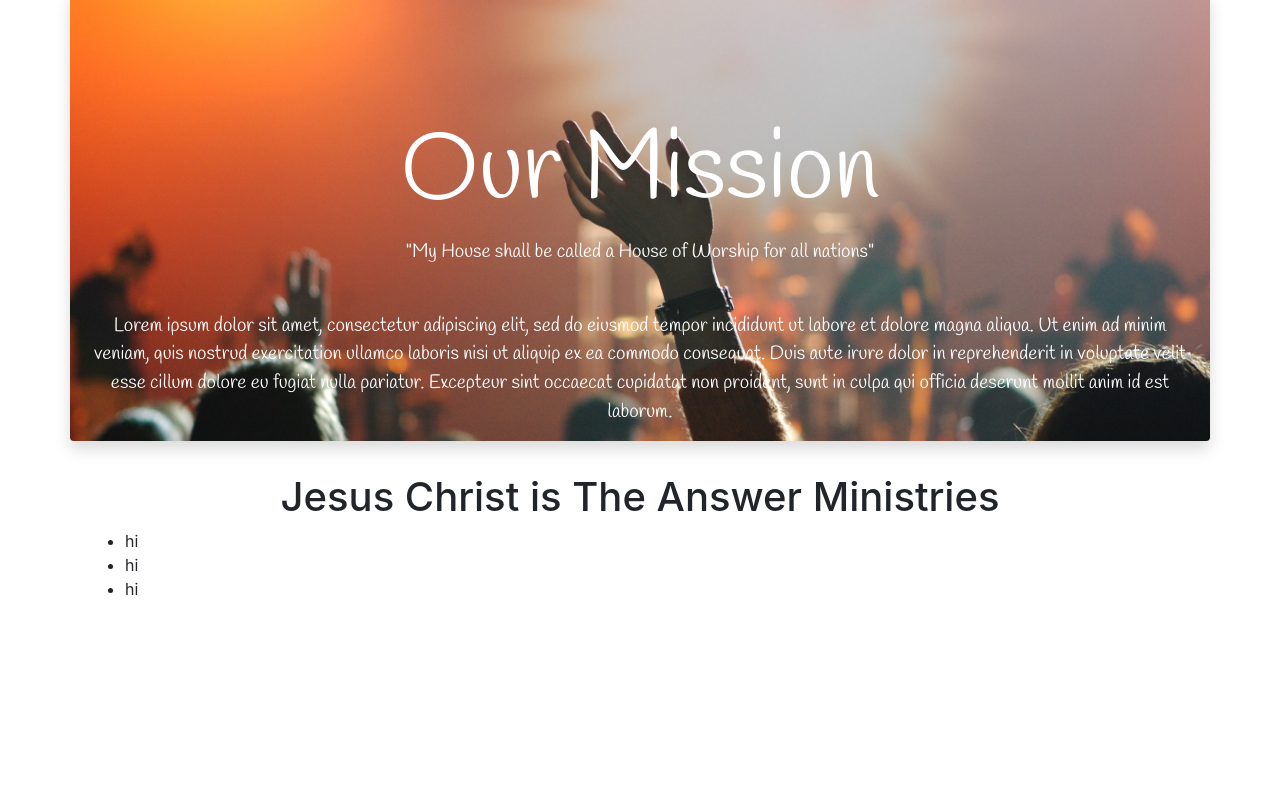
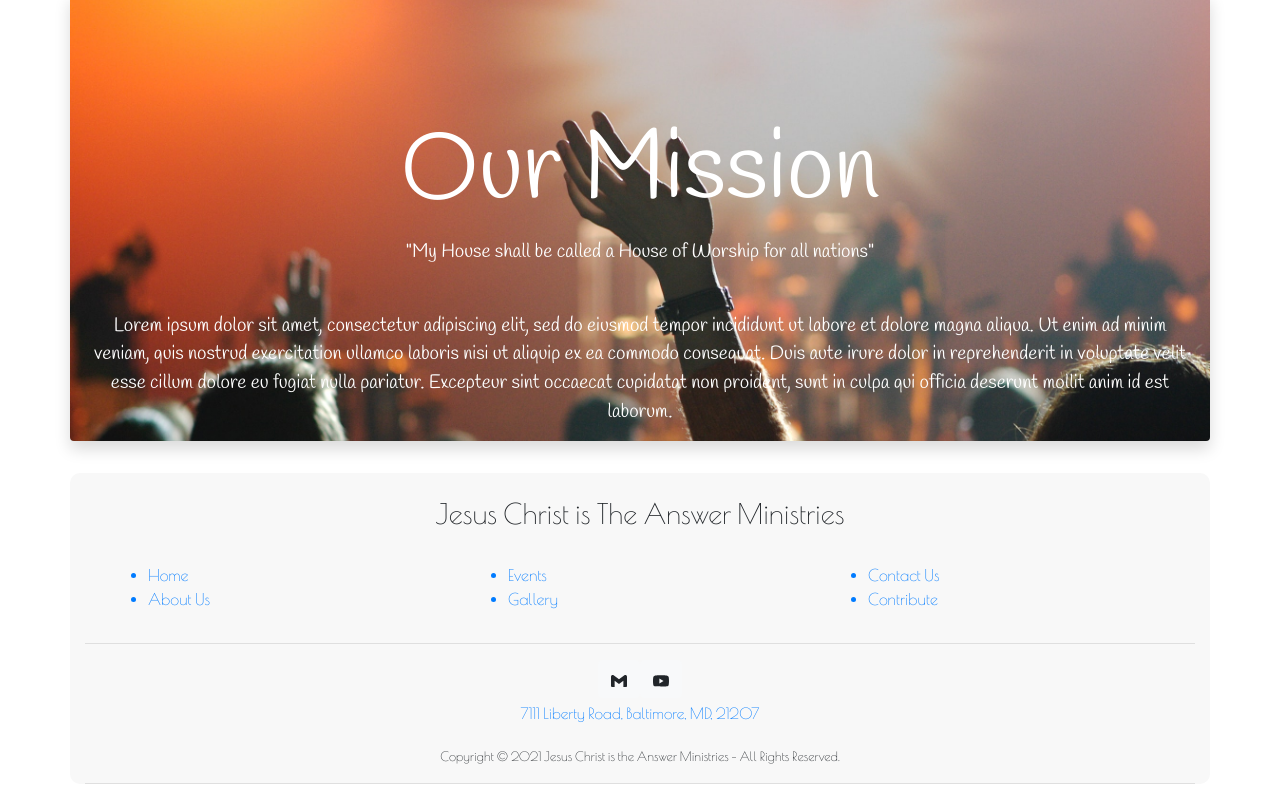
Before and after one commit to andrewkigara/new-church-website, a React (Create React App) app in the folder frontend/: page / in a window 1280 px wide. Shown: the part 1030-1830 px from the top of the page. Before the commit the page ends 1647 px from the top, so only its background shows below. Built offline with nearby package versions, Linux system fonts and the light colour scheme.

Commit message:
footer is pretty much done

```diff
--- a/frontend/src/App.js
+++ b/frontend/src/App.js
@@ -16,7 +16,6 @@ import { Events } from './Components/Pages/Events';
 import { Contribute } from './Components/Pages/Contribute';
 import { Contact } from './Components/Pages/Contact';
 import { NoMatch } from './Components/Pages/NoMatch';
-
 
 
 class App extends Component {
@@ -39,7 +38,6 @@ class App extends Component {
           </Switch>
         </Router>
 
-
         {/* Footer */}
         <Footer />
       </React.Fragment>
--- a/frontend/src/Components/Footer.css
+++ b/frontend/src/Components/Footer.css
@@ -1,3 +1,25 @@
-.footer {
-    background-color: white;
+@import url("https://fonts.googleapis.com/css2?family=Poiret+One&display=swap");
+
+.foo {
+  background-color: #f8f8f8;
+  border: 1px;
+  border-radius: 10px;
+  font-family: "Poiret One", cursive;
 }
+
+.foolinks {
+  text-decoration: none;
+
+  @media hover {
+    text-decoration: underline;
+  }
+}
+
+.addy {
+  text-decoration: none;
+  font-size: larger;
+
+  @media hover {
+    text-decoration: underline;
+  }
+}
--- a/frontend/src/Components/Footer.js
+++ b/frontend/src/Components/Footer.js
@@ -1,45 +1,61 @@
 import React from 'react';
 import './Footer.css';
+import { SiGmail,SiYoutube } from "react-icons/si";
+
 
 export const Footer =()=>{
     return (
-        <div className="footer container container-fluid">
+        <div className="foo footer container container-fluid">
             <div className="container text-center">
-                <h1>
-                    Jesus Christ is The Answer Ministries
-                </h1>
-
+                <br/>
+                <h3>Jesus Christ is The Answer Ministries</h3>
+                <br/>
             </div>
 
             {/* Links */}
-            <div className="row">
-                <div className="col">
+            <div className="row container container-fluid">
+                <div className="col ml-2">
                     {/* Home, About */}
                     <ul>
-                        <li>hi</li>
-                        <li>hi</li>
-                        <li>hi</li>
+                        <a className="foolinks" href="/"><li>Home</li></a>
+                        <a className="foolinks" href="/about"><li>About Us</li></a>
                     </ul>
 
                 </div>
-                <div className="col">
+                <div className="col ml-2">
                     {/* Gallery, Events */}
+                    <ul>
+                        <a className="foolinks" href="/events"><li>Events</li></a>
+                        <a className="foolinks" href="/gallery"><li>Gallery</li></a>
+                    </ul>
 
                 </div>
-                <div className="col">
+                <div className="col ml-2">
                     {/* Contribute, Contact Us */}
+                    <ul>
+                        <a className="foolinks" href="/contact"><li>Contact Us</li></a>
+                        <a className="foolinks" href="/contribute"><li>Contribute</li></a>
+                    </ul>
 
                 </div>
             </div>
 
-            <div>
-                {/* Copyright */}
+            <hr />
+
+            <div className="text-center justify-content-center">
+                {/* Links to Socials */}
+                <a href="https://www.gmail.com/"><button type="button" className="btn btn-light"><SiGmail/></button></a>
+                <a href="https://www.youtube.com/"><button type="button" className="btn btn-light"><SiYoutube/></button></a>
+
+                {/* Address */}
+                <a className="addy" href="https://goo.gl/maps/7P9PzJHCkRun3u1D9"><p><small>7111 Liberty Road, Baltimore, MD, 21207</small></p></a>
             </div>
 
-            <div>
-                {/* Links to Socials */}
-                {/* Address */}
+            <div className="font-monospace fs-6 text-center">
+                {/* Copyright */}
+                <p><small>Copyright &#xA9; {(new Date().getFullYear())} Jesus Christ is the Answer Ministries - All Rights Reserved.</small></p>
             </div>
+            <hr />
         </div>
     )
 }
--- a/frontend/src/Components/Navbar.css
+++ b/frontend/src/Components/Navbar.css
@@ -1,6 +1,6 @@
 @import url("https://fonts.googleapis.com/css2?family=Poiret+One&display=swap");
 
-.navbar {
+.navvy {
   font-family: "Poiret One", cursive;
   font-size: 1.65rem;
 }
--- a/frontend/src/Components/Navbar.js
+++ b/frontend/src/Components/Navbar.js
@@ -3,7 +3,7 @@ import './Navbar.css';
 
 export const Navbar = () => {
     return (
-        <div class="mx-auto">
+        <div class="mx-auto navvy">
             <nav class="navbar navbar-expand-lg navbar-light bg-light">
                 <button class="navbar-toggler" type="button" data-toggle="collapse" data-target="#navbarsExample08" aria-controls="navbarsExample08" aria-expanded="false" aria-label="Toggle navigation">
                     <span class="navbar-toggler-icon"></span>
--- a/frontend/src/Components/Pages/Home.js
+++ b/frontend/src/Components/Pages/Home.js
@@ -25,10 +25,10 @@ export const Home = () => {
                     <div class="card-body text-center">
                         <h5 class="card-title h2">Join Our Services</h5>
                         <p class="card-text">Sunday Service | Every Sunday | 9:00AM EST</p>
-                        <p class="card-text"><small class="text-muted"> href="/events" Learn more ...</small></p>
+                        <a href="/events"><p class="card-text"><small class="text-muted"> Learn more ...</small></p></a>
                         <hr/>
                         <p class="card-text">Join Our Upcoming Events</p>
-                        <p class="card-text"><small class="text-muted">href="/events" Calendar</small></p>
+                        <a href="/events"><p class="card-text"><small class="text-muted"> Calendar</small></p></a>
                     </div>
                     </div>
                 </div>
```
Also changed, not shown: 2 other files (tests, documents, lock files or other folders).
